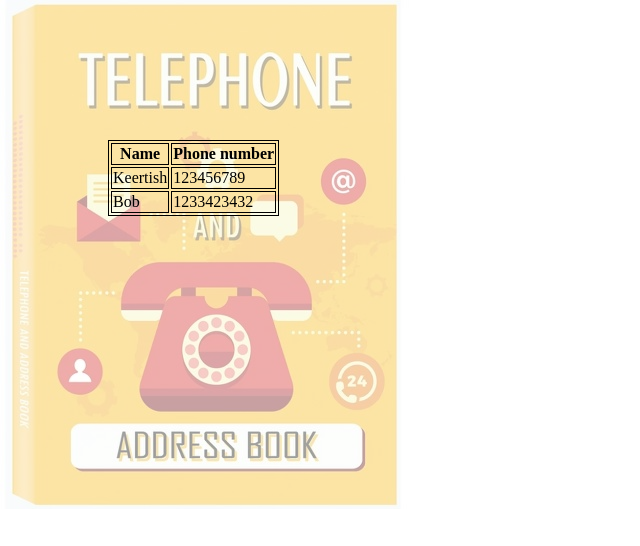
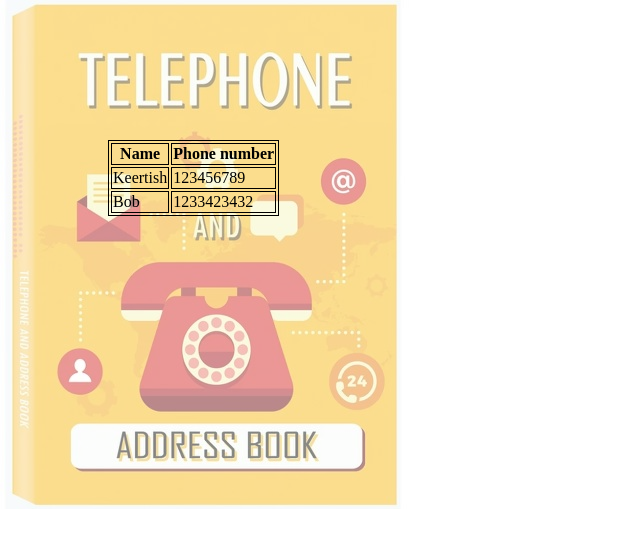
Before and after one commit to RKeertishKumar/phone-book, a plain HTML site: page index.html in a window 1280 px wide. Shown: the whole page, without its empty margins (0-640 px from the left). Drawn offline with Linux system fonts and the light colour scheme.

Commit message:
Opacity changed to 0.5

```diff
--- a/index.css
+++ b/index.css
@@ -8,6 +8,6 @@ img {
 	position: absolute;
 	top: 0;
 	left: 0;
-	opacity: 0.4;
+	opacity: 0.5;
 	z-index: -1;
 }
```
